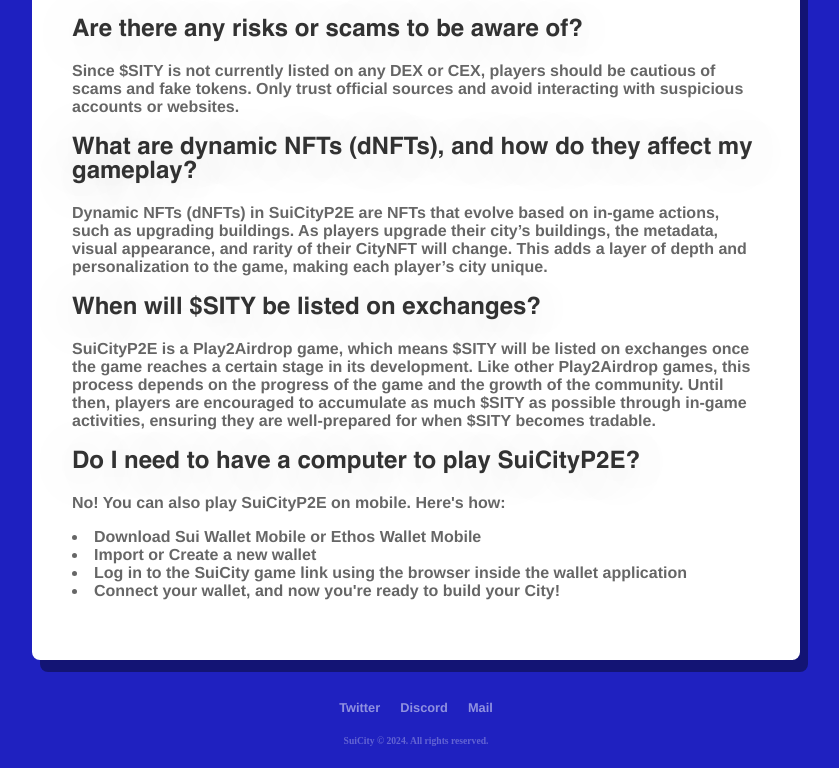
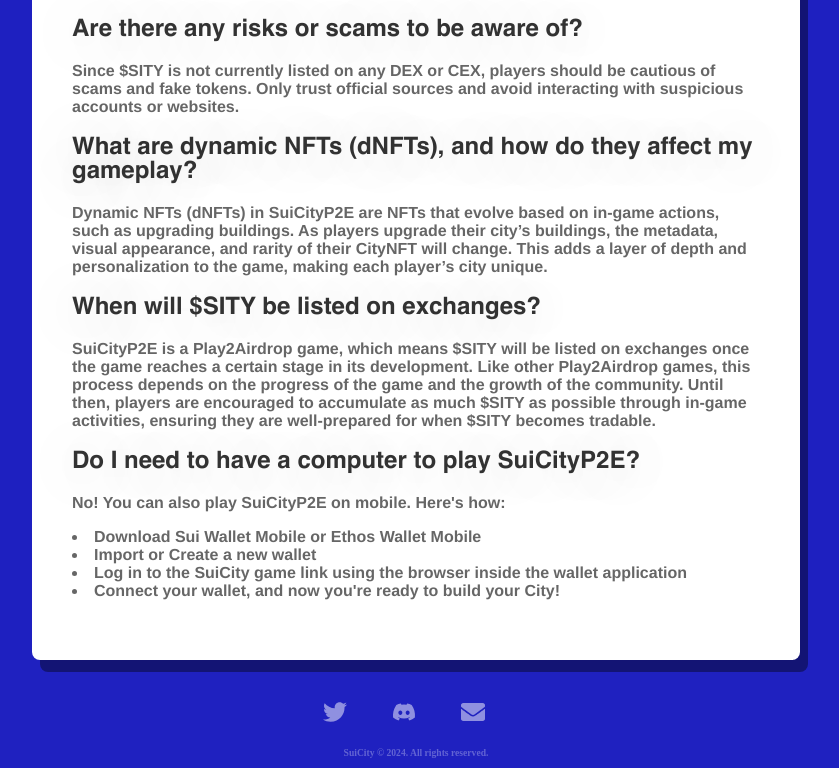
Before and after one commit to y4z1c1/SuiCity-Test2, a React (Vite) app: page /faq in a window 1280 px wide. Shown: the part 1510-2278 px from the top of the page, without its empty margins (224-1063 px from the left). Built offline with nearby package versions, Linux system fonts and the light colour scheme.

Commit message:
head update

```diff
--- a/package.json
+++ b/package.json
@@ -5,12 +5,11 @@
   "type": "module",
   "scripts": {
     "dev": "vite",
-    "build": "tsc -b && vite build && npm run generate-sitemap",
+    "build": "tsc -b && vite build",
     "lint": "eslint .",
     "preview": "vite preview",
     "deploy": "gh-pages -d dist",
-    "generate-sitemap": "node generate-sitemap.js",
-    "serve": "vite preview"
+    "generate-sitemap": "node generate-sitemap.js"
   },
   "dependencies": {
     "dom": "^0.0.3",
@@ -19,6 +18,7 @@
     "parallax-js": "^3.1.0",
     "react": "^18.3.1",
     "react-dom": "^18.3.1",
+    "react-icons": "^5.3.0",
     "react-modal": "^3.16.1",
     "react-router-dom": "^6.26.1",
     "router": "^1.3.8",
--- a/src/assets/styles/Footer.css
+++ b/src/assets/styles/Footer.css
@@ -6,6 +6,42 @@
   background-color: transparent; /* Optional: Ensures no visual glitches with blur */
   transition: all 0.1s ease-in-out; /* Smooth transition */
   box-sizing: border-box;
+}
+
+.footer-icon {
+  font-size: 24px;
+  color: rgba(255, 255, 255, 0.5);
+  margin-right: 5px;
+}
+
+.footer-icon:hover {
+  color: rgba(
+    255,
+    255,
+    255
+  ); /* Change color on hover (for example, Twitter blue) */
+  transition: color 0.2s ease-in-out;
+}
+
+.footer-links {
+  display: flex;
+  list-style: none;
+  padding: 0;
+  margin: 0;
+}
+
+.footer-links li {
+  margin-right: 20px;
+}
+
+/* Make the Discord link non-clickable and show a tooltip on hover */
+.discord-soon {
+  pointer-events: none; /* Disables clicking */
+  color: grey; /* Grayscale the icon */
+}
+
+.discord-soon:hover .footer-icon {
+  color: #ffffff; /* Discord blue on hover, if desired */
 }
 
 .app-content {
--- a/src/components/Footer.tsx
+++ b/src/components/Footer.tsx
@@ -1,20 +1,34 @@
 import React from "react";
 import "../assets/styles/Footer.css";
+import { FaTwitter, FaDiscord, FaEnvelope } from "react-icons/fa"; // Import icons from react-icons
 
 const Footer: React.FC = () => {
   return (
-    // Inside Footer.tsx
     <footer className="footer" id="footer">
       <div>
         <ul className="footer-links">
           <li>
-            <a href="https://twitter.com/suicityp2e">Twitter</a>
+            <a
+              href="https://twitter.com/suicityp2e"
+              target="_blank"
+              rel="noopener noreferrer"
+            >
+              <FaTwitter className="footer-icon" />
+            </a>
           </li>
           <li>
-            <a>Discord</a>
+            <a
+              href="#"
+              className="discord-soon"
+              title="Coming Soon" // Tooltip message
+            >
+              <FaDiscord className="footer-icon" />
+            </a>
           </li>
           <li>
-            <a href="mailto:suicity.p2e@gmail.com">Mail</a>
+            <a href="mailto:suicity.p2e@gmail.com">
+              <FaEnvelope className="footer-icon" />
+            </a>
           </li>
         </ul>
       </div>
```
Also changed, not shown: 1 other file (tests, documents, lock files or other folders).
